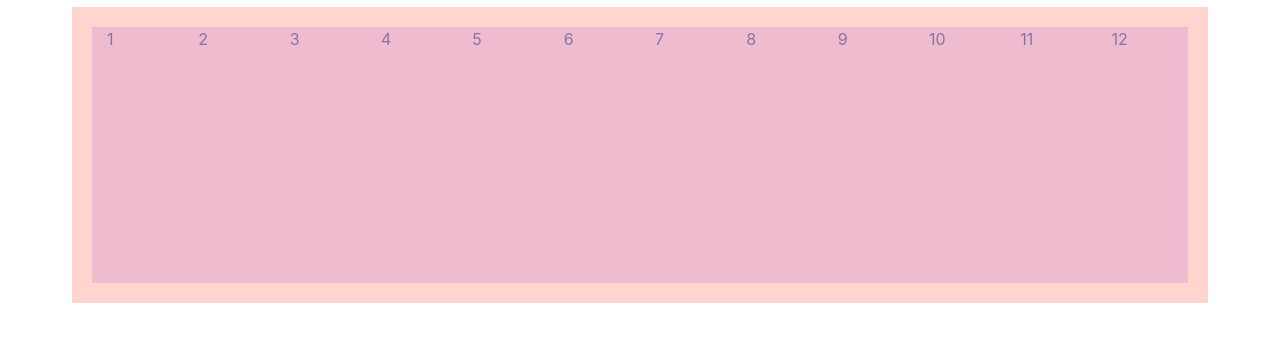
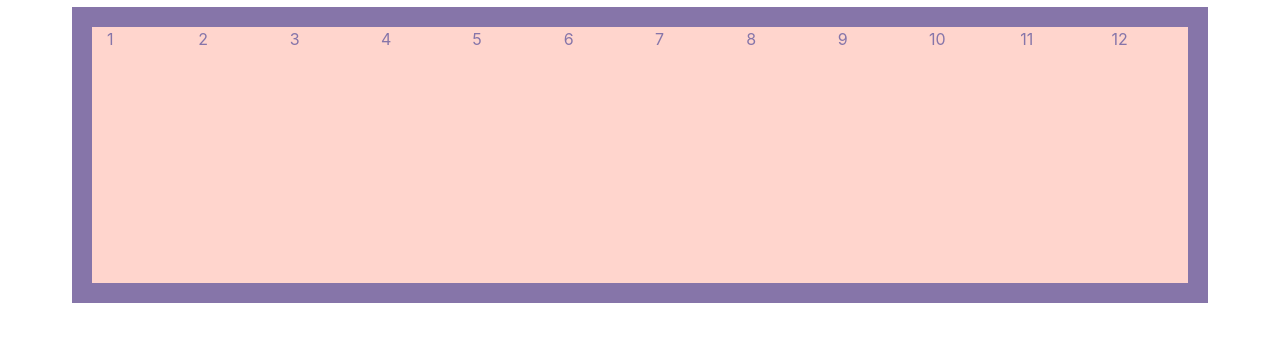
Before and after one commit to JebHarrison/Bootstrap-challenge, a plain HTML site: page index.html in a window 1280 px wide. Shown: the part 51-392 px from the top of the page. Drawn offline with nearby package versions, Linux system fonts and the light colour scheme.

Commit message:
switched background colors

```diff
--- a/styles.css
+++ b/styles.css
@@ -5,7 +5,7 @@
 
 [class^="col"]{
     color: #8675a9;
-    background-color: #efbbcf;
+    background-color: #ffd5cd;
     border: 5px 5px 5px 5px;
     border-color: #fff;
 }
@@ -13,6 +13,6 @@
 [class^="row"]{
     border: 2px solid #fff;
     min-height: 300px;
-    background-color: #ffd5cd;
+    background-color: #8675a9;
     padding: 20px;
 }
```
